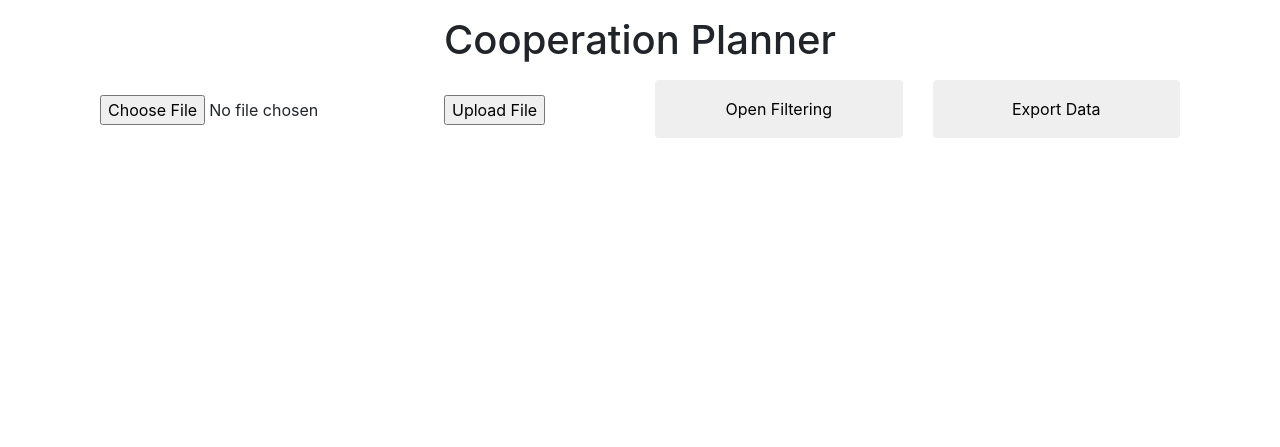
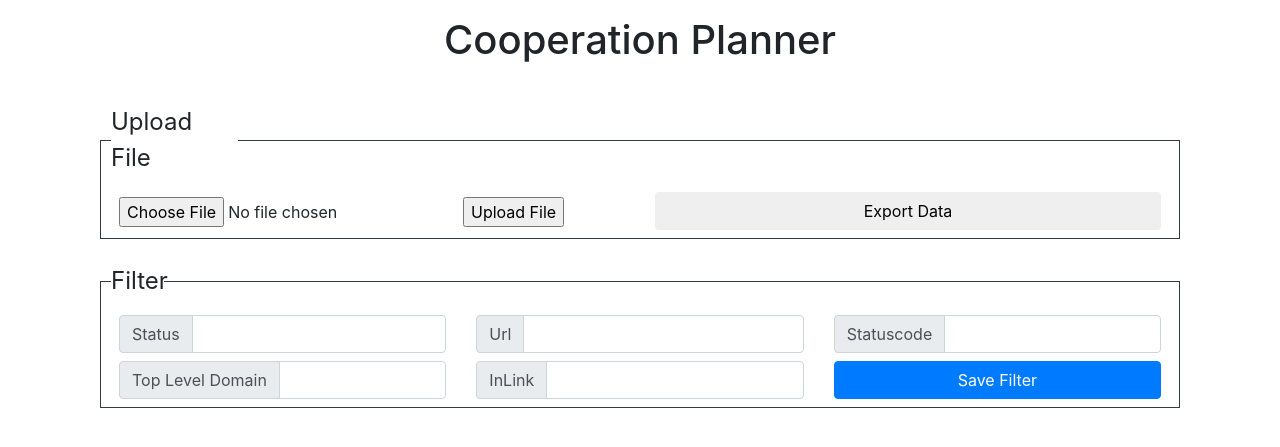
Before and after one commit to Strahivan/Cooperation-Planner, a Flask app: page / in a window 1280 px wide. Shown: the top 447 px of the page. Run offline with Flask 2, Linux system fonts and the light colour scheme; data that the repository does not hold is empty; parts of the project's set-up code (start-up, migrations or seed data) failed here and were passed over; some libraries are stand-ins or nearby versions.

Commit message:
Fix upload bug and change design with fieldSets

```diff
--- /dev/null
+++ b/static/js/index.js
@@ -0,0 +1,51 @@
+$(document).ready(function(){
+    $(".data_table").load("/data");
+
+    $('#saveFilter').click(function(){
+        var $filterPanel = $('#filterFieldSet'),
+            $status = $filterPanel.find('#status'),
+            $url = $filterPanel.find('#url'),
+            $statuscode = $filterPanel.find('#statuscode'),
+            $tld = $filterPanel.find('#tld'),
+            $inLink = $filterPanel.find('#inLink');
+            $(".data_table").load("/filter?status="+ $status.val() + '&url=' + $url.val() +
+                    '&statuscode=' + $statuscode.val() + '&tld=' + $tld.val() + '&inLink=' + $inLink.val());
+    });
+
+    $('.btn-csv').click(function(){
+        var $filterPanel = $('#filterFieldSet'),
+            $status = $filterPanel.find('#status'),
+            $url = $filterPanel.find('#url'),
+            $statuscode = $filterPanel.find('#statuscode'),
+            $tld = $filterPanel.find('#tld'),
+            $inLink = $filterPanel.find('#inLink');
+
+        $.get( "/generate_csv?status="+ $status.val() + '&url=' + $url.val() +
+             '&statuscode=' + $statuscode.val() + '&tld=' + $tld.val() + '&inLink=' + $inLink.val(), function( csv ) {
+         var $a = $('<a />', {
+              'href': 'data:text/csv;charset=utf-8,' + encodeURI(csv),
+              'download': 'plot.csv',
+              'text': "click"
+            }).hide().appendTo("body")[0].click();
+        });
+    });
+
+    const form = document.querySelector('form');
+    form.addEventListener('submit', e => {
+
+        e.preventDefault();
+        var formData = new FormData($('#upload-file')[0]);
+
+        $.ajax({
+            method: 'POST',
+            url: '/upload_file',
+            data: formData,
+            contentType: false,
+            cache: false,
+            processData: false,
+            success: function(data) {
+                $(".data_table").load("/data");
+        }
+       });
+    });
+});
--- a/templates/index.html
+++ b/templates/index.html
@@ -19,10 +19,13 @@
             <div class="panel panel-primary filterable">
                 <div class="panel-heading">
                     <div class="container">
+                        <fieldset style="padding: 0 10px" class="border border-dark mt-4">
+                            <legend style="width: 12%;" class="scheduler-border">Upload File</legend>
+                            <div class="m-2">
                                 <div class="row">
                                     <div class="col-6">
                                         <div style="float: left;margin-top: 5px;margin-left: 15px;">
-                                    <form style="margin-top: 10px;" class="float-right" id="upload-file" method="post"
+                                            <form class="float-right" id="upload-file" method="post"
                                                   enctype="multipart/form-data">
                                                 <div class="row">
                                                     <input type="file" name="files">
@@ -31,84 +34,69 @@
                                             </form>
                                         </div>
                                     </div>
-                            <div class="col">
-                                <button class="btn btn-default btn-xs btn-open-filter w-100 p-3" data-toggle="modal"
-                                        data-target="#filterModal">
-                                    <span class="glyphicon glyphicon-filter"></span>Open Filtering
-                                </button>
-                            </div>
-                            <div class="col">
-                                <button class="btn btn-default btn-xs btn-csv w-100 p-3">
+                                    <div class="col-6">
+                                        <button class="btn btn-default btn-xs btn-csv w-100">
                                             Export Data
                                         </button>
                                     </div>
                                 </div>
-                        <div class="data_table"></div>
+                            </div>
+                        </fieldset>
+                        <fieldset id="filterFieldSet" style="padding: 0 10px" class="border border-dark mt-4">
+                            <legend style="width: 5%;" class="scheduler-border">Filter</legend>
+                            <div class="m-2">
+                                <div class="row mt-2">
+                                    <div class="input-group col-4">
+                                        <div class="input-group-prepend">
+                                            <span class="input-group-text">Status</span>
+                                        </div>
+                                        <input id="status" type="text" class="form-control">
+                                    </div>
+                                    <div class="input-group col-4">
+                                        <div class="input-group-prepend">
+                                            <span class="input-group-text">Url</span>
+                                        </div>
+                                        <input id="url" type="text" class="form-control">
+                                    </div>
+                                    <div class="input-group col-4">
+                                        <div class="input-group-prepend">
+                                            <span class="input-group-text">Statuscode</span>
+                                        </div>
+                                        <input id="statuscode" type="text" class="form-control">
+                                    </div>
+                                </div>
+                                <div class="row mt-2">
+                                    <div class="input-group col-4">
+                                        <div class="input-group-prepend">
+                                            <span class="input-group-text">Top Level Domain</span>
+                                        </div>
+                                        <input id="tld" type="text" class="form-control">
+                                    </div>
+                                    <div class="input-group col-4">
+                                        <div class="input-group-prepend">
+                                            <span class="input-group-text">InLink</span>
+                                        </div>
+                                        <input id="inLink" type="text" class="form-control" aria-label="Default"
+                                               aria-describedby="inputGroup-sizing-default">
+                                    </div>
+                                    <div class="input-group col-4">
+                                        <button id="saveFilter" type="button" class="btn btn-primary w-100">
+                                            Save Filter
+                                        </button>
+                                    </div>
+                                </div>
+                            </div>
+                        </fieldset>
+                        <div class="data_table mt-4"></div>
                     </div>
                 </div>
             </div>
         </div>
     </div>
 </div>
-<div id="filterModal" class="modal fade" tabindex="-1" role="dialog">
-    <div class="modal-dialog" role="document">
-        <div class="modal-content">
-            <div class="modal-header">
-                <h5 class="modal-title">Filter</h5>
-                <button type="button" class="close" data-dismiss="modal">&times;</button>
-            </div>
-            <div class="modal-body">
-                <div class="input-group mb-3">
-                    <div class="input-group-prepend">
-                        <span class="input-group-text">Status</span>
-                    </div>
-                    <input id="status" type="text" class="form-control" aria-label="Default"
-                           aria-describedby="inputGroup-sizing-default">
-                </div>
-                <div class="input-group mb-3">
-                    <div class="input-group-prepend">
-                        <span class="input-group-text">Url</span>
-                    </div>
-                    <input id="url" type="text" class="form-control" aria-label="Default"
-                           aria-describedby="inputGroup-sizing-default">
-                </div>
-                <div class="input-group mb-3">
-                    <div class="input-group-prepend">
-                        <span class="input-group-text">Statuscode</span>
-                    </div>
-                    <input id="statuscode" type="text" class="form-control" aria-label="Default"
-                           aria-describedby="inputGroup-sizing-default">
-                </div>
-                <div class="input-group mb-3">
-                    <div class="input-group-prepend">
-                        <span class="input-group-text">Top Level Domain</span>
-                    </div>
-                    <input id="tld" type="text" class="form-control" aria-label="Default"
-                           aria-describedby="inputGroup-sizing-default">
-                </div>
-                <div class="input-group mb-3">
-                    <div class="input-group-prepend">
-                        <span class="input-group-text">InLink</span>
-                    </div>
-                    <input id="inLink" type="text" class="form-control" aria-label="Default"
-                           aria-describedby="inputGroup-sizing-default">
-                </div>
-            </div>
-            <div class="modal-footer">
-                <button id="saveFilter" type="button" class="btn btn-primary" data-dismiss="modal">
-                    Save filter
-                </button>
-                <button type="button" class="btn btn-secondary" data-dismiss="modal">
-                    Close
-                </button>
-            </div>
-        </div>
-    </div>
-</div>
 </body>
 <script src="static/js/jquery-3.3.1.min.js"></script>
-<script src="static/js/popper.min.js"></script>
 <script src="static/js/bootstrap.min.js"></script>
 <script src="static/js/datatables.min.js"></script>
-<script src="static/js/custom.js"></script>
+<script src="static/js/index.js"></script>
 </html>
--- a/templates/table.html
+++ b/templates/table.html
@@ -20,3 +20,4 @@
     {% endfor %}
     </tbody>
 </table>
+<script src="static/js/table.js"></script>
```
Also changed, not shown: static/js/table.js (added, +7 -0 lines), static/js/popper.min.js (deleted). Lines whose indentation alone changed are shown as unchanged.
